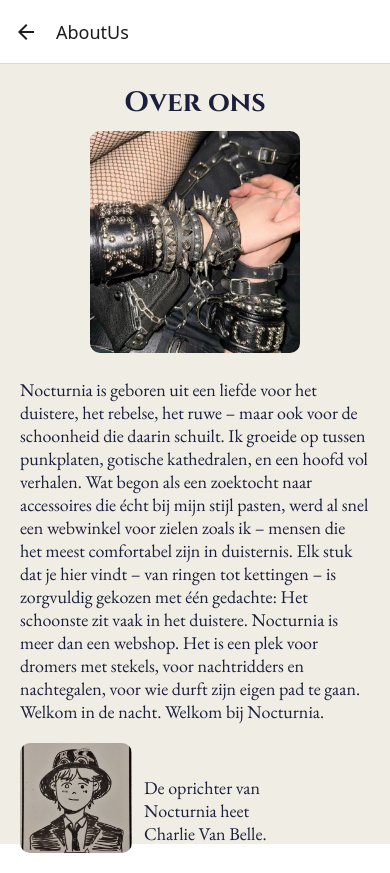
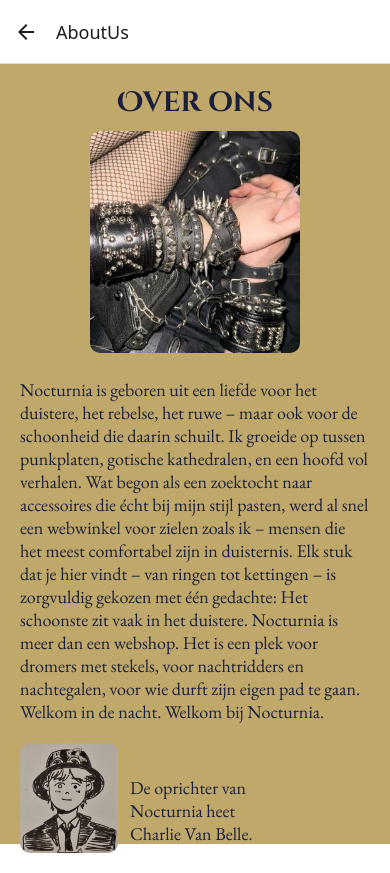
Before and after one commit to Charlie280809/mobile-app-repo, a React Native app in the folder mobile-app/: screen /AboutUs in a window 390 px wide. Built offline with nearby package versions, Linux system fonts and the light colour scheme.

Commit message:
improve styling

```diff
--- a/mobile-app/components/BlogCard.js
+++ b/mobile-app/components/BlogCard.js
@@ -9,7 +9,7 @@ const BlogCard = ({image, title, date, onPress }) => {
     <View style={styles.card}>
       <Image source={image} style={styles.image}/>
       <Text style={styles.title}>{title}</Text>
-      <Text style={styles.date}>{new Date(date).toDateString()}</Text>
+      <Text style={styles.date}>{date}</Text>
 
       <TouchableOpacity
         style={styles.button}
--- a/mobile-app/screens/AboutUs.js
+++ b/mobile-app/screens/AboutUs.js
@@ -29,11 +29,11 @@ export default AboutUsScreen;
 const styles = StyleSheet.create({
     container: {
       flex: 1,
-      backgroundColor: '#f0ede4',
+      backgroundColor: '#bfa86a',
       padding: 20,
     },
     title: {
-      fontFamily: 'CinzelBold',
+      fontFamily: 'CinzelDecoBold',
       fontSize: 28,
       color: '#1b1f3b',
       marginBottom: 10,
@@ -53,7 +53,7 @@ const styles = StyleSheet.create({
       alignSelf: 'center',
     },
     founderContainer: {
-      width: '80%',
+      width: '70%',
       flexDirection: 'row',
       alignItems: 'center',
       gap: 12,
@@ -65,5 +65,11 @@ const styles = StyleSheet.create({
       borderRadius: 10,
       marginBottom: 20,
       alignSelf: 'center',
+
+      shadowColor: '#000',
+      shadowOffset: {width: 0, height: 2},
+      shadowOpacity: 0.25,
+      shadowRadius: 3.84,
+      elevation: 5,
     },
   });
```
